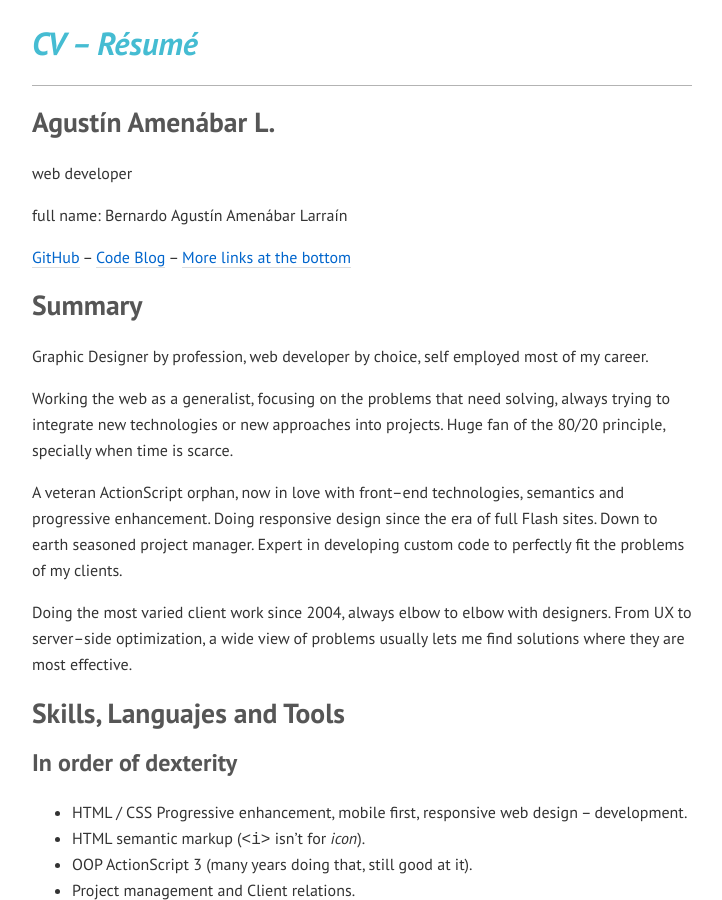
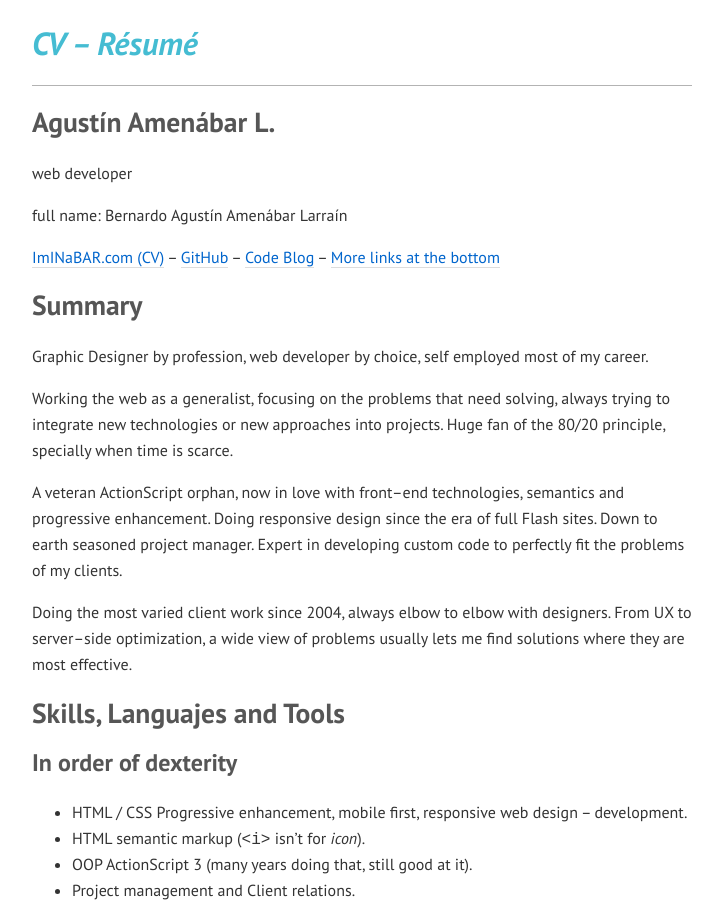
Before and after one commit to baamenabar/cv, a Jekyll site: the page built from index.md, in a window 1280 px wide and 900 px high. Shown: the whole window, without its empty margins (278-1000 px from the left). Built offline with Jekyll 4.4.1, drawn with Linux system fonts in a browser that asks for light colours.

Commit message:
added link to iminabar.com

```diff
--- a/_includes/cv.md
+++ b/_includes/cv.md
@@ -5,7 +5,7 @@ web developer
 
 full name: Bernardo Agustín Amenábar Larraín
 
-[GitHub](https://github.com/baamenabar) – [Code Blog](http://code.medula.cl) – [More links at the bottom](#endless-links)
+[ImINaBAR.com (CV)](http://iminabar.com) – [GitHub](https://github.com/baamenabar) – [Code Blog](http://code.medula.cl) – [More links at the bottom](#endless-links)
 
 ## Summary
 
```
Also changed, not shown: 1 other file.
